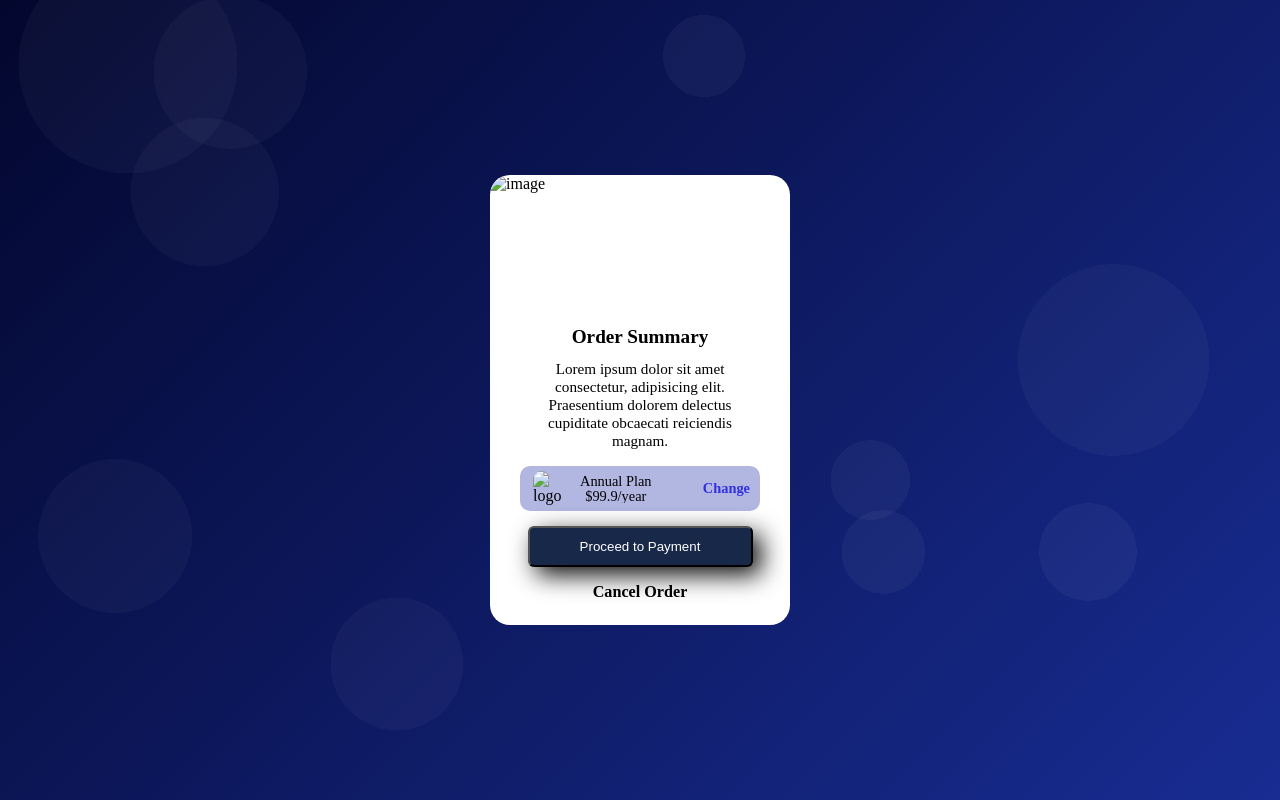
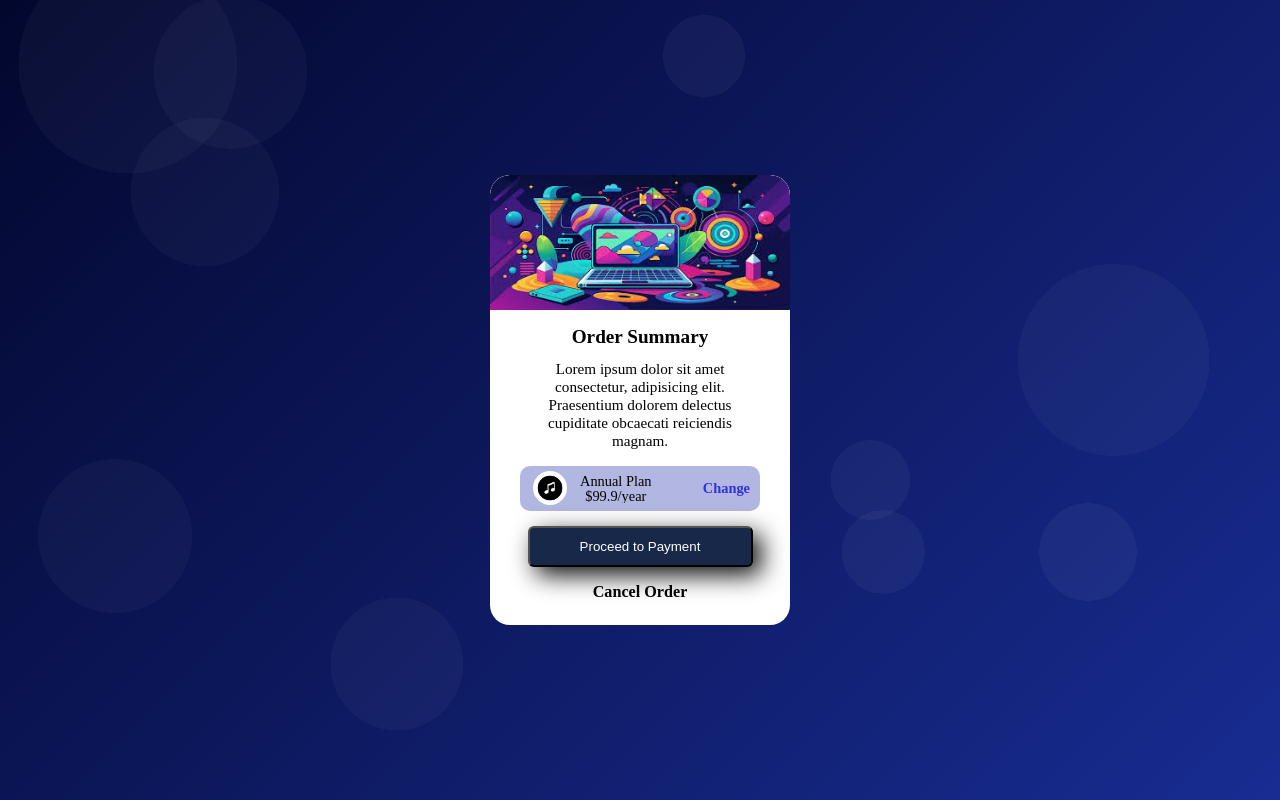
Before and after one commit to Akashhh8826/Cards-Website, a plain HTML site: page Card2/index.html in a window 1280 px wide. Drawn offline with Linux system fonts and the light colour scheme.

Commit message:
Add images folder

```diff
--- a/Card2/index.html
+++ b/Card2/index.html
@@ -9,7 +9,7 @@
 <body>
     <div class="container">
         <div class="card">
-            <img src="/download.jfif" alt="image" id="top-image">
+            <img src="images/download.jfif" alt="image" id="top-image">
 
             <div class="textbox">
 
@@ -24,7 +24,7 @@
                 <div class="leftbox">
 
                     <div class="logobox">
-                        <img src="/logo.png" alt="logo">
+                        <img src="images/logo.png" alt="logo">
                     </div>
 
                     <div class="textamountbox">
```
Also changed, not shown: Card2/images/download.jfif (added), Card2/images/logo.png (added).
